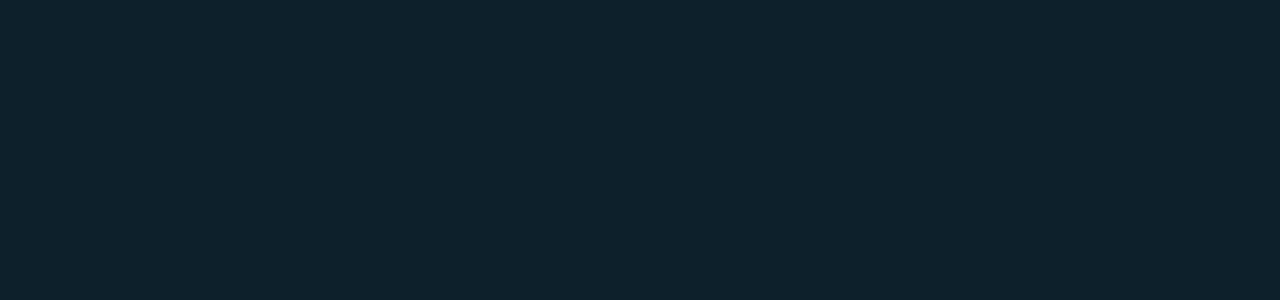
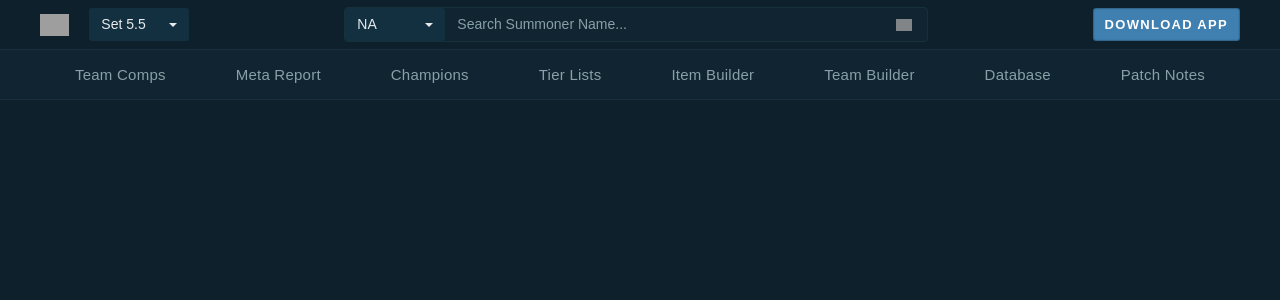
Before and after one commit to DuyHoy/mygitpro, a React (Create React App) app in the folder tft-v1/: page /headertest in a window 1280 px wide. Shown: the top 300 px of the page. Built offline with nearby package versions, Linux system fonts and the light colour scheme; grey boxes are pictures that could not be loaded; a web font is replaced by a local one.

Commit message:
test header

```diff
--- a/tft-v1/package.json
+++ b/tft-v1/package.json
@@ -9,7 +9,7 @@
     "react": "^17.0.2",
     "react-dom": "^17.0.2",
     "react-router-dom": "^5.3.0",
-    "react-scripts": "4.0.3",
+    "react-scripts": "^4.0.3",
     "sass": "^1.42.1",
     "web-vitals": "^1.0.1"
   },
--- a/tft-v1/src/App.js
+++ b/tft-v1/src/App.js
@@ -4,6 +4,7 @@ import TodoFeature from "./ExComponents/TodoFeature";
 import { Route } from "react-router-dom";
 import AlbumFeature from "./ExComponents/AlbumFeature";
 import Header from "./Components/Header"
+import HeaderTest from "./Components/Header_test";
 function App() {
   return (
     <div className="App">
@@ -31,6 +32,7 @@ function App() {
       <Route path="/db/champions" component={ChampionPage} />
 
       <Route path="/header" component={Header} />
+      <Route path="/headertest" component={HeaderTest} />
 
     </div>
   );
--- /dev/null
+++ b/tft-v1/src/Components/Header_test/data.js
@@ -0,0 +1,111 @@
+import React from 'react';
+
+
+export const links=[
+    {
+        id:1,
+        url:'/teamcomps',
+        text:'Team Comps',
+    },
+    {
+        id:2,
+        url:'/metareport',
+        text:'Meta Report',
+    },
+    {
+        id:3,
+        url:'/champions',
+        text:'Champions',
+    },
+    {
+        id:4,
+        url:'/tierlists',
+        text:'Tier Lists',
+    },
+    {
+        id:5,
+        url:'/itembuilder',
+        text:'Item Builder',
+    },
+    {
+        id:6,
+        url:'/teambuilder',
+        text:'Team Builder',
+    },
+    {
+        id:7,
+        url:'/database',
+        text:'Database',
+    },
+    {
+        id:8,
+        url:'/patchnotes',
+        text:'Patch Notes',
+    }
+]
+
+export const Version =[
+    {
+        id:1,
+        url:'/',
+        text:'Set 5.5',
+    }
+]
+
+export const Server = [
+  {
+    id: 1,
+    url: '/',
+    text: 'BR',
+  },
+  {
+    id: 2,
+    url: '/',
+    text: 'EUNE',
+  },
+  {
+    id: 3,
+    url: '/',
+    text: 'EUW',
+  },
+  {
+    id: 4,
+    url: '/',
+    text: 'JP',
+  },
+  {
+    id: 5,
+    url: '/',
+    text: 'KR',
+  },
+  {
+    id: 6,
+    url: '/',
+    text: 'LAN',
+  },
+  {
+    id: 7,
+    url: '/',
+    text: 'LAS',
+  },
+  {
+    id: 8,
+    url: '/',
+    text: 'NA',
+  },
+  {
+    id: 9,
+    url: '/',
+    text: 'OCE',
+  },
+  {
+    id: 10,
+    url: '/',
+    text: 'TR',
+  },
+  {
+    id: 11,
+    url: '/',
+    text: 'RU',
+  },
+];
--- /dev/null
+++ b/tft-v1/src/Components/Header_test/index.jsx
@@ -0,0 +1,85 @@
+import React, { useState, useRef, useEffect } from 'react';
+// import { FaBars } from 'react-icons/fa';
+import PropTypes from 'prop-types'
+import {Server,Version,links} from './data'
+
+function HeaderTest(props) {
+
+    // show item server
+    const [showItem,setShowItem]=useState(false);
+
+    const toggleButton=()=>{
+        setShowItem(!showItem);
+    }
+
+    //show item version
+    const [showbtn,setShowbtn]=useState(false);
+
+    const toggleButtonVersion=()=>{
+        setShowbtn(!showbtn);
+    }
+
+    // useEffect(()=>{
+
+    // },[showItem])
+
+    return (
+        <>
+        <nav className="nav toolbar">
+                <div className="nav-wrapper container">
+                <a className="nav-brand active" aria-current="page" href="/"><img className="brand" src="https://rerollcdn.com/brand.svg" alt="TFTactics" /></a>
+        <div className="set-btn dropdown">
+        <button type="button" onClick={toggleButtonVersion} aria-haspopup="true" aria-expanded="false" className="dropdown-toggle btn btn-secondary">Set 5.5</button>
+        <div role="menu" aria-hidden="true" className={`dropdown-menu ${showbtn ? "show" : ""}`}>
+            {/* <button type="button" set="5.5" role="menuitem" className=" active dropdown-item">Set 5.5</button> */}
+            {Version.map((version) => {
+                        const { id, url, text } = version;
+                            return (
+                                <button type='button' role='menuitem' id={id} href={url} className='active dropdown-item'>{text}</button>
+                    );
+                    })}
+            </div>
+
+        </div>
+        <div className="searchbar player-search">
+            <div className="dropdown">
+                <button type="button" onClick={toggleButton} aria-haspopup="true" aria-expanded="false" className="dropdown-toggle btn btn-secondary">NA</button>
+                <div role="menu" aria-hidden="true" className={`dropdown-menu ${showItem ? "show" : ""}`}>
+                    {Server.map((server) => {
+                        const { id, url, text } = server;
+                            return (
+                                <button type='button' role='menuitem' id={id} href={url} className='dropdown-item'>{text}</button>
+                    );
+                    })}
+                </div>
+            </div>
+            <input className="searchbar-input" type="text" placeholder="Search Summoner Name..." />
+            <img className="searchbar-icon" src="https://rerollcdn.com/search-icon.svg" alt="search icon" />
+        </div>
+        <a className="cta-btn d-none d-xl-flex" href="https://download.overwolf.com/install/Download?&amp;PartnerId=3792&amp;ExtensionId=delfmdadipjjmpajblkalfkbebcbldbknecigjpc">
+            <div className="btn">Download App</div></a>
+                </div>
+            </nav>
+
+            <nav className="nav d-none d-xl-flex">
+                <div className="nav-wrapper container">
+                    <ul className="nav-links" style={{ "width": "100%" }}>
+                         {links.map((link)=>{
+                             const { id, url, text } = link;
+                             return(
+                                <li className="nav-item" id={id}><a className="nav-link" href={url}>{text}</a></li>
+                             )
+                         })}
+                    </ul>
+                </div>
+
+            </nav>
+        </>
+    )
+}
+
+HeaderTest.propTypes = {
+
+}
+
+export default HeaderTest
```
Also changed, not shown: 2 other files (tests, documents, lock files or other folders).
